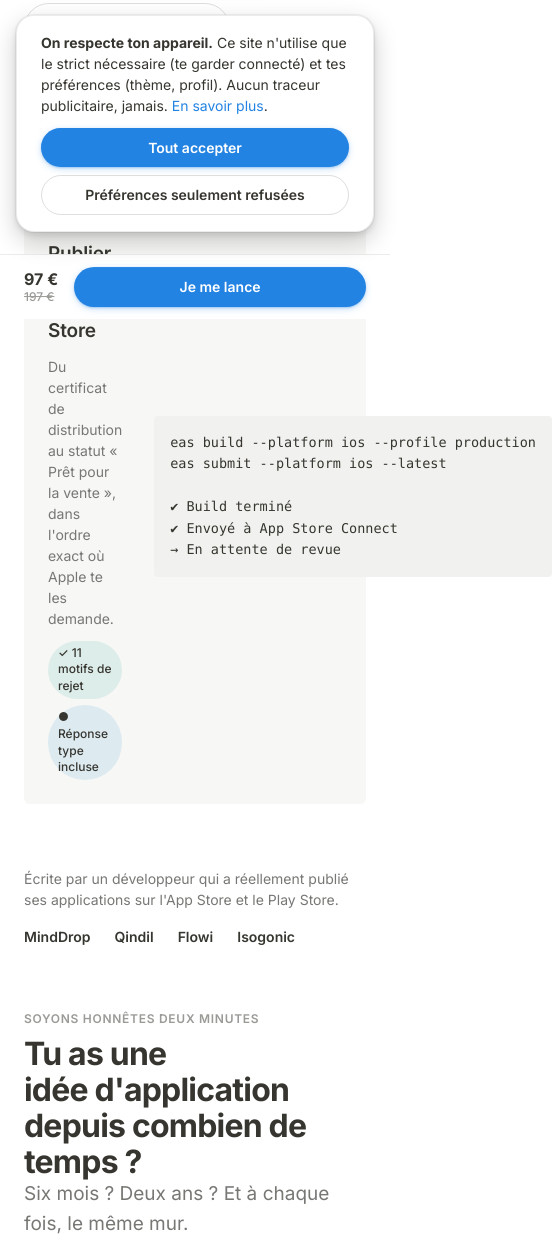
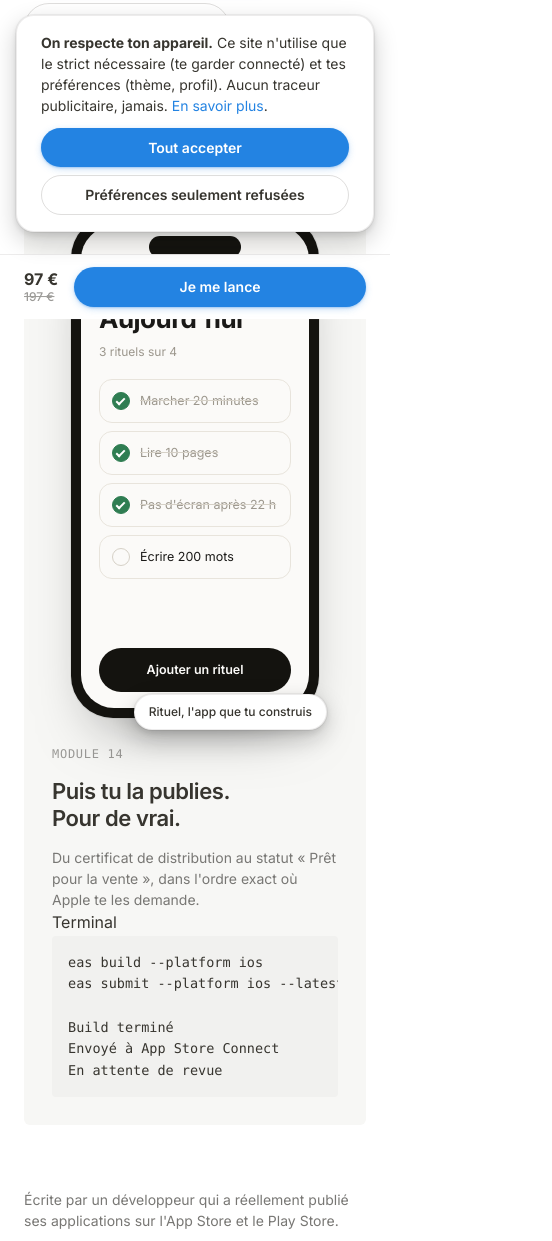
Before and after one commit to Nadir-Bensalah/capmedia-formations, a plain HTML site: page index.html in a window 390 px wide. Shown: the part 596-1837 px from the top of the page, 552 px wide, since content can reach past the window. Drawn offline with Linux system fonts and the light colour scheme; no server answers.

Commit message:
Champs en full radius + mockups téléphone (héros + section construit)

```diff
--- a/assets/css/az.css
+++ b/assets/css/az.css
@@ -223,19 +223,21 @@ a:hover { color: var(--action-survol); text-decoration: underline; text-underlin
   background: var(--bg);
   color: var(--texte);
   border: 1px solid var(--trait-fort);
-  border-radius: var(--r-2);
+  border-radius: var(--r-rond);       /* pill, comme les boutons */
   font-size: 14px;
   line-height: 1.4;
-  padding: 8px 10px;
+  padding: 10px 16px;
   outline: none;
   transition: border-color var(--t-survol), box-shadow var(--t-survol);
 }
+/* Un champ multi-lignes ne peut pas être une pilule : rayon doux à la place */
+textarea.champ { border-radius: 18px; padding: 12px 16px; }
 .champ::placeholder { color: var(--texte-3); }
 .champ:hover { border-color: var(--texte-3); }
 .champ:focus { border-color: var(--action); box-shadow: 0 0 0 3px var(--anneau); }
 .champ[aria-invalid="true"] { border-color: var(--danger); color: var(--danger); }
 .champ:disabled { background: var(--bg-2); color: var(--texte-3); border-color: var(--trait); }
-.champ-large { font-size: 16px; padding: 11px 12px; }
+.champ-large { font-size: 16px; padding: 13px 20px; }
 
 .etiquette-champ {
   display: block;
@@ -854,3 +856,70 @@ td.nb, th.nb { text-align: right; font-variant-numeric: tabular-nums; }
 .cartes-prix .carte { height: 100%; }
 .cartes-prix .carte .btn-bloc { margin-top: auto; }
 .cartes-prix .carte { padding: clamp(24px, 3vw, 32px); }
+
+/* ==========================================================================
+   Mockup de téléphone (app Rituel) — CSS pur, épuré
+   ========================================================================== */
+.mock-tel {
+  width: 248px;
+  flex: none;
+  border-radius: 42px;
+  background: var(--encre-fond, #14130F);
+  padding: 10px;
+  box-shadow: 0 30px 60px -30px rgba(15,15,15,.5), 0 0 0 1px rgba(15,15,15,.06);
+}
+[data-theme="dark"] .mock-tel { box-shadow: 0 30px 60px -28px rgba(0,0,0,.7), 0 0 0 1px rgba(255,255,255,.06); }
+.mock-ecran {
+  position: relative;
+  border-radius: 33px;
+  background: #FBFAF8;
+  overflow: hidden;
+  aspect-ratio: 9 / 19;
+  color: #1A1917;                       /* écran toujours clair, c'est l'app */
+}
+.mock-encoche {
+  position: absolute; top: 10px; left: 50%; transform: translateX(-50%);
+  width: 92px; height: 22px;
+  background: #14130F; border-radius: 999px;
+}
+.mock-corps { padding: 40px 18px 16px; display: flex; flex-direction: column; height: 100%; }
+.mock-heure { font-size: 11px; font-weight: 600; color: #9C978D; letter-spacing: .04em; }
+.mock-titre { font-size: 26px; font-weight: 700; letter-spacing: -.02em; margin-top: 14px; }
+.mock-sous  { font-size: 12px; color: #9C978D; margin-top: 2px; }
+.mock-liste { display: flex; flex-direction: column; gap: 8px; margin-top: 18px; }
+.mock-item  {
+  display: flex; align-items: center; gap: 10px;
+  padding: 11px 12px;
+  border: 1px solid #E8E4DC; border-radius: 13px;
+  font-size: 12.5px;
+}
+.mock-rond  { width: 18px; height: 18px; border-radius: 999px; flex: none; border: 1.5px solid #D6D1C7; }
+.mock-item.fait .mock-rond { background: #2F7D52; border-color: #2F7D52; position: relative; }
+.mock-item.fait .mock-rond::after {
+  content: ""; position: absolute; left: 5px; top: 3px;
+  width: 5px; height: 9px; border: solid #fff; border-width: 0 2px 2px 0; transform: rotate(45deg);
+}
+.mock-item.fait span { color: #9C978D; text-decoration: line-through; text-decoration-color: #D6D1C7; }
+.mock-cta {
+  margin-top: auto;
+  background: #14130F; color: #FBFAF8;
+  text-align: center; font-size: 12.5px; font-weight: 600;
+  padding: 12px; border-radius: 999px;
+}
+.mock-etiquette {
+  position: absolute; bottom: -12px; right: -8px;
+  background: var(--bg); border: 1px solid var(--trait);
+  border-radius: 999px; padding: 7px 14px;
+  font-size: 12px; font-weight: 500;
+  box-shadow: var(--ombre-flottant);
+  white-space: nowrap;
+}
+.mock-porte { position: relative; display: inline-block; }
+
+/* Grilles contenant un mockup : passage en colonne sur mobile */
+@media (max-width: 860px) {
+  .creux .grille[style*="auto 1fr"] { grid-template-columns: minmax(0,1fr) !important; }
+  .creux .mock-porte { margin-inline: auto; }
+  .masque-tel-mobile { display: none; }
+  .section .grille[style*="1fr auto"] { grid-template-columns: minmax(0,1fr) !important; }
+}
--- a/index.html
+++ b/index.html
@@ -142,28 +142,44 @@
       </p>
     </div>
 
-    <!-- Aperçu produit, posé à plat. Remplacer par le rendu de la passe 1. -->
-    <div class="creux apparait" style="margin-top:var(--e-7);padding:clamp(24px,4vw,48px)">
-      <div class="grille" style="grid-template-columns:1fr 1fr;gap:var(--e-6);align-items:center">
-        <div class="pile g-3">
-          <p class="etiquette-mono">Module 09</p>
-          <p class="t-h3">Publier sur l'App Store</p>
-          <p class="t-petit t-2" style="max-width:38ch">
+    <div class="creux apparait" style="margin-top:var(--e-7);padding:clamp(28px,4vw,48px)">
+      <div class="grille" style="grid-template-columns:auto 1fr;gap:clamp(28px,5vw,56px);align-items:center">
+        <div class="mock-porte">
+          <div class="mock-tel">
+            <div class="mock-ecran">
+              <span class="mock-encoche"></span>
+              <div class="mock-corps">
+                <span class="mock-heure">9:41</span>
+                <div class="mock-titre">Aujourd'hui</div>
+                <div class="mock-sous">3 rituels sur 4</div>
+                <div class="mock-liste">
+                  <div class="mock-item fait"><span class="mock-rond"></span><span>Marcher 20 minutes</span></div>
+                  <div class="mock-item fait"><span class="mock-rond"></span><span>Lire 10 pages</span></div>
+                  <div class="mock-item fait"><span class="mock-rond"></span><span>Pas d'écran après 22 h</span></div>
+                  <div class="mock-item"><span class="mock-rond"></span><span>Écrire 200 mots</span></div>
+                </div>
+                <div class="mock-cta">Ajouter un rituel</div>
+              </div>
+            </div>
+          </div>
+          <span class="mock-etiquette">Rituel, l'app que tu construis</span>
+        </div>
+        <div class="pile g-4" style="min-width:0">
+          <p class="etiquette-mono">Module 14</p>
+          <p class="t-h2" style="font-size:clamp(22px,2.6vw,28px)">Puis tu la publies. Pour de vrai.</p>
+          <p class="t-petit t-2" style="max-width:42ch">
             Du certificat de distribution au statut « Prêt pour la vente »,
             dans l'ordre exact où Apple te les demande.
           </p>
-          <div class="rang" style="gap:6px">
-            <span class="pastille pastille--termine">✓ 11 motifs de rejet</span>
-            <span class="pastille pastille--encours">● Réponse type incluse</span>
-          </div>
-        </div>
           <div class="bloc-code" style="margin:0">
-          <pre><code>eas build --platform ios --profile production
+            <div class="bloc-code-tete"><span class="points"><i></i><i></i><i></i></span><span class="bloc-code-langue">Terminal</span></div>
+            <pre><code>eas build --platform ios
 eas submit --platform ios --latest
 
-✔ Build terminé
-✔ Envoyé à App Store Connect
-→ En attente de revue</code></pre>
+Build terminé
+Envoyé à App Store Connect
+En attente de revue</code></pre>
+          </div>
         </div>
       </div>
     </div>
@@ -298,7 +314,8 @@ eas submit --platform ios --latest
         assez complète pour toucher toutes les briques dont tu auras besoin ensuite.
       </p>
     </div>
-    <div class="grille grille-4">
+    <div class="grille" style="grid-template-columns:1fr auto;gap:clamp(32px,6vw,64px);align-items:center">
+      <div class="grille grille-2">
         <div class="pile g-2 apparait" data-retard="1">
           <p class="t-h3">Des écrans</p>
           <p class="t-petit t-2">Une liste, un détail, des réglages, une navigation en bas. Le vocabulaire de base.</p>
@@ -315,6 +332,27 @@ eas submit --platform ios --latest
           <p class="t-h3">Un vrai paiement</p>
           <p class="t-petit t-2">Une version gratuite, une payante, un abonnement. L'argent qui tombe sur ton compte.</p>
         </div>
+      </div>
+      <div class="apparait masque-tel-mobile"><div class="mock-porte">
+          <div class="mock-tel">
+            <div class="mock-ecran">
+              <span class="mock-encoche"></span>
+              <div class="mock-corps">
+                <span class="mock-heure">9:41</span>
+                <div class="mock-titre">Aujourd'hui</div>
+                <div class="mock-sous">3 rituels sur 4</div>
+                <div class="mock-liste">
+                  <div class="mock-item fait"><span class="mock-rond"></span><span>Marcher 20 minutes</span></div>
+                  <div class="mock-item fait"><span class="mock-rond"></span><span>Lire 10 pages</span></div>
+                  <div class="mock-item fait"><span class="mock-rond"></span><span>Pas d'écran après 22 h</span></div>
+                  <div class="mock-item"><span class="mock-rond"></span><span>Écrire 200 mots</span></div>
+                </div>
+                <div class="mock-cta">Ajouter un rituel</div>
+              </div>
+            </div>
+          </div>
+          <span class="mock-etiquette">Simple à comprendre</span>
+        </div></div>
     </div>
   </section>
 
```
Lines whose indentation alone changed are shown as unchanged.
